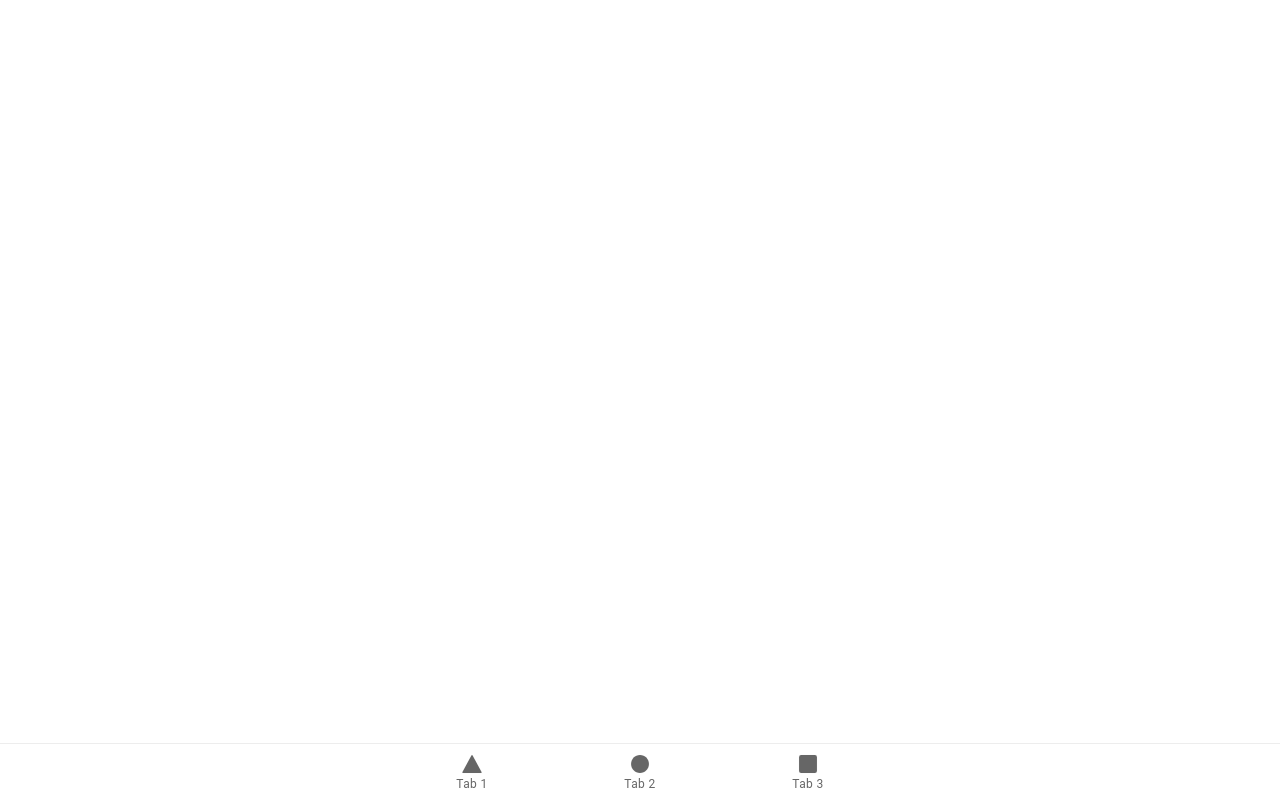
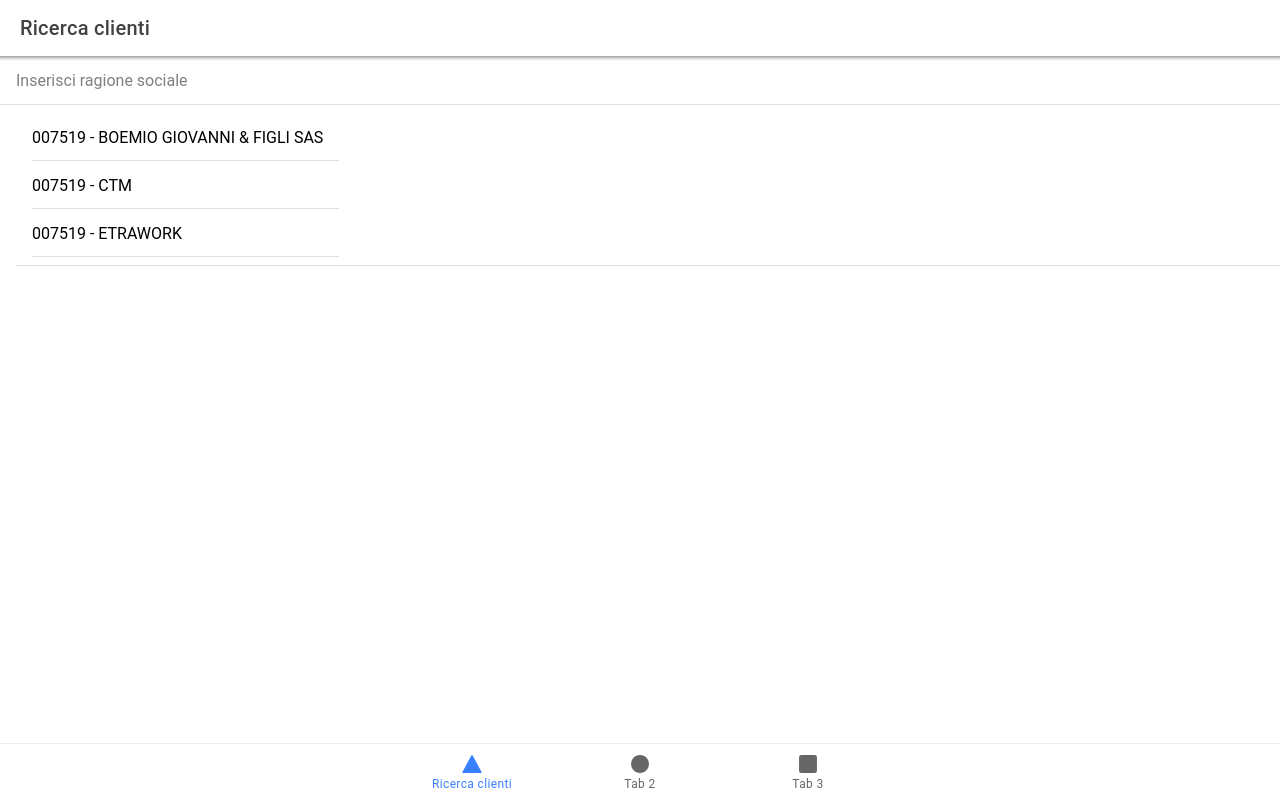
Before and after one commit to thales77/agenti-ionic-react, a React (Create React App) app: page /clientPage in a window 1280 px wide. Built offline with nearby package versions, Linux system fonts and the light colour scheme.

Commit message:
Building client search page

```diff
--- a/src/App.tsx
+++ b/src/App.tsx
@@ -10,7 +10,7 @@
 } from '@ionic/react';
 import { IonReactRouter } from '@ionic/react-router';
 import { ellipse, square, triangle } from 'ionicons/icons';
-import Tab1 from './pages/Tab1';
+import ClientPage from './pages/ClientPage';
 import Tab2 from './pages/Tab2';
 import Tab3 from './pages/Tab3';
 
@@ -38,8 +38,8 @@
     <IonReactRouter>
       <IonTabs>
         <IonRouterOutlet>
-          <Route exact path="/tab1">
-            <Tab1 />
+          <Route exact path="/clientPage">
+            <ClientPage />
           </Route>
           <Route exact path="/tab2">
             <Tab2 />
@@ -48,13 +48,13 @@
             <Tab3 />
           </Route>
           <Route exact path="/">
-            <Redirect to="/tab1" />
+            <Redirect to="/clientPage" />
           </Route>
         </IonRouterOutlet>
         <IonTabBar slot="bottom">
-          <IonTabButton tab="tab1" href="/tab1">
+          <IonTabButton tab="clientPage" href="/clientPage">
             <IonIcon icon={triangle} />
-            <IonLabel>Tab 1</IonLabel>
+            <IonLabel>Ricerca clienti</IonLabel>
           </IonTabButton>
           <IonTabButton tab="tab2" href="/tab2">
             <IonIcon icon={ellipse} />
--- /dev/null
+++ b/src/components/ClientList.tsx
@@ -0,0 +1,28 @@
+import {
+  IonList,
+  IonItem,
+  IonLabel
+} from '@ionic/react';
+
+type Props = {
+  clientArray: {
+    ragSociale: string;
+    codice: string;
+  }[]
+};
+
+const ClientList = ({ clientArray }: Props) => {
+
+  return (
+    <IonList>
+      {clientArray.map((client) => (
+        <IonItem>
+          <IonLabel>{client.codice} - {client.ragSociale}</IonLabel>
+        </IonItem>
+      ))}
+    </IonList>
+
+  );
+};
+
+export default ClientList;
--- /dev/null
+++ b/src/components/ClientSearchForm.tsx
@@ -0,0 +1,45 @@
+import React, { useState } from 'react';
+import {
+  IonContent,
+  IonHeader,
+  IonPage,
+  IonTitle,
+  IonToolbar,
+  IonItem,
+  IonInput
+} from '@ionic/react';
+import ClientList from './ClientList';
+
+//Temporary data
+import clientArray from '../testData';
+
+
+const ClientSearchForm: React.FC = () => {
+
+  const [searchTerm, setsearchTerm] = useState<string>();
+
+  return (
+    <IonPage>
+      <IonHeader>
+        <IonToolbar>
+          <IonTitle>Ricerca clienti</IonTitle>
+        </IonToolbar>
+      </IonHeader>
+      <IonContent fullscreen>
+        <IonHeader collapse="condense">
+          <IonToolbar>
+            <IonTitle size="large">Ricerca Clienti</IonTitle>
+          </IonToolbar>
+        </IonHeader>
+        <IonItem>
+          <IonInput value={searchTerm} placeholder="Inserisci ragione sociale" onIonChange={e => setsearchTerm(e.detail.value!)} clearInput></IonInput>
+        </IonItem>
+        <IonItem>
+          <ClientList clientArray={clientArray}/>
+        </IonItem>
+      </IonContent>
+    </IonPage>
+  );
+};
+
+export default ClientSearchForm;
--- /dev/null
+++ b/src/pages/ClientPage.tsx
@@ -0,0 +1,35 @@
+import React, { useState } from 'react';
+import {
+  IonContent,
+  IonHeader,
+  IonPage,
+  IonTitle,
+  IonToolbar
+} from '@ionic/react';
+import './ClientPage.css';
+import ClientSearchForm from '../components/ClientSearchForm';
+
+const ClientPage: React.FC = () => {
+  return (
+    <IonPage>
+      <IonHeader>
+        <IonToolbar>
+          <IonTitle>Ricerca clienti</IonTitle>
+        </IonToolbar>
+      </IonHeader>
+      <IonContent fullscreen>
+
+        <IonHeader collapse="condense">
+          <IonToolbar>
+            <IonTitle size="large">Ricerca Clienti</IonTitle>
+          </IonToolbar>
+        </IonHeader>
+
+      <ClientSearchForm />
+
+      </IonContent>
+    </IonPage>
+  );
+};
+
+export default ClientPage;
--- a/src/pages/Tab1.tsx
+++ /dev/null
@@ -1,25 +0,0 @@
-import { IonContent, IonHeader, IonPage, IonTitle, IonToolbar } from '@ionic/react';
-import ExploreContainer from '../components/ExploreContainer';
-import './Tab1.css';
-
-const Tab1: React.FC = () => {
-  return (
-    <IonPage>
-      <IonHeader>
-        <IonToolbar>
-          <IonTitle>Tab 1</IonTitle>
-        </IonToolbar>
-      </IonHeader>
-      <IonContent fullscreen>
-        <IonHeader collapse="condense">
-          <IonToolbar>
-            <IonTitle size="large">Tab 1</IonTitle>
-          </IonToolbar>
-        </IonHeader>
-        <ExploreContainer name="Tab 1 page" />
-      </IonContent>
-    </IonPage>
-  );
-};
-
-export default Tab1;
--- /dev/null
+++ b/src/testData.js
@@ -0,0 +1,67 @@
+export default [
+    {
+      "ragSociale": "BOEMIO GIOVANNI & FIGLI SAS",
+      "codice": "007519",
+      "parIva": "04208961211",
+      "categoriaSconto": 10,
+      "noTelefono": "0817362052",
+      "noCell": "3384786509",
+      "noFax": "0817362052",
+      "email": "boemiogiovannisas@gmail.com",
+      "indirizzo": "VIALE DELLE INDUSTRIE 35-37",
+      "cap": "80020",
+      "comune": "CASAVATORE",
+      "provincia": "NA",
+      "fattCorrente": "16738,00",
+      "fattPrecedente": "38807,00",
+      "saldoProfessional": "1797",
+      "saldoService": "0",
+      "stato": 0,
+      "agente": "FRANCESCO MARTINELLI",
+      "pagamento": "RIMESSA DIRETTA 90 GG DF FM",
+      "indirizziAlt": "M-VIALE DELLE INDUSTRIE 35 37 80020 Casavatore NA", "categoria": ""
+    },
+    {
+      "ragSociale": "CTM",
+      "codice": "007519",
+      "parIva": "04208961211",
+      "categoriaSconto": 10,
+      "noTelefono": "0817362052",
+      "noCell": "3384786509",
+      "noFax": "0817362052",
+      "email": "boemiogiovannisas@gmail.com",
+      "indirizzo": "VIALE DELLE INDUSTRIE 35-37",
+      "cap": "80020",
+      "comune": "CASAVATORE",
+      "provincia": "NA",
+      "fattCorrente": "16738,00",
+      "fattPrecedente": "38807,00",
+      "saldoProfessional": "1797",
+      "saldoService": "0",
+      "stato": 0,
+      "agente": "FRANCESCO MARTINELLI",
+      "pagamento": "RIMESSA DIRETTA 90 GG DF FM",
+      "indirizziAlt": "M-VIALE DELLE INDUSTRIE 35 37 80020 Casavatore NA", "categoria": ""
+    },
+    {
+      "ragSociale": "ETRAWORK",
+      "codice": "007519",
+      "parIva": "04208961211",
+      "categoriaSconto": 10,
+      "noTelefono": "0817362052",
+      "noCell": "3384786509",
+      "noFax": "0817362052",
+      "email": "boemiogiovannisas@gmail.com",
+      "indirizzo": "VIALE DELLE INDUSTRIE 35-37",
+      "cap": "80020",
+      "comune": "CASAVATORE",
+      "provincia": "NA",
+      "fattCorrente": "16738,00",
+      "fattPrecedente": "38807,00",
+      "saldoProfessional": "1797",
+      "saldoService": "0",
+      "stato": 0,
+      "agente": "FRANCESCO MARTINELLI",
+      "pagamento": "RIMESSA DIRETTA 90 GG DF FM",
+      "indirizziAlt": "M-VIALE DELLE INDUSTRIE 35 37 80020 Casavatore NA", "categoria": ""
+    }];
```
Also changed, not shown: src/pages/ClientPage.css (added), src/pages/Tab1.css (deleted), 1 other file (tests, documents, lock files or other folders).
